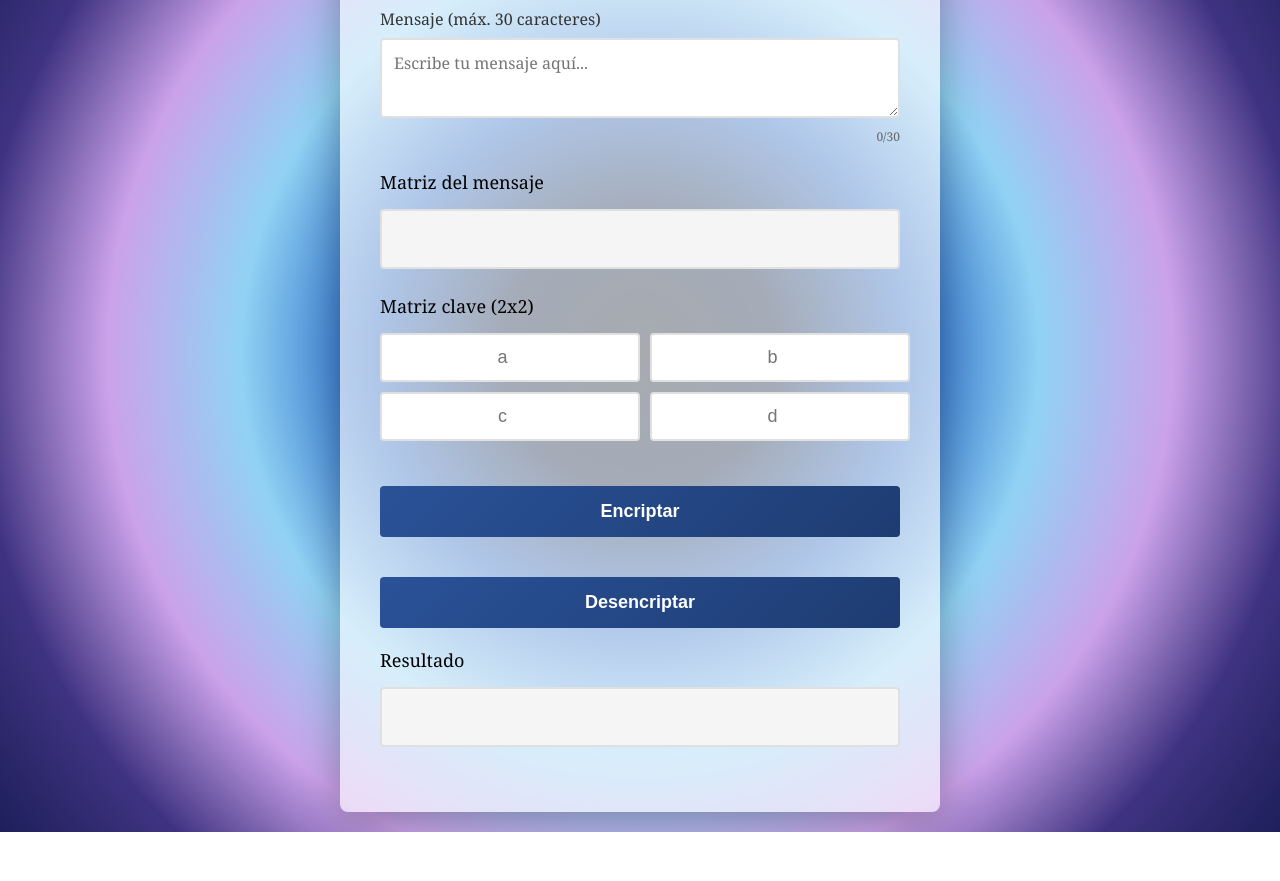
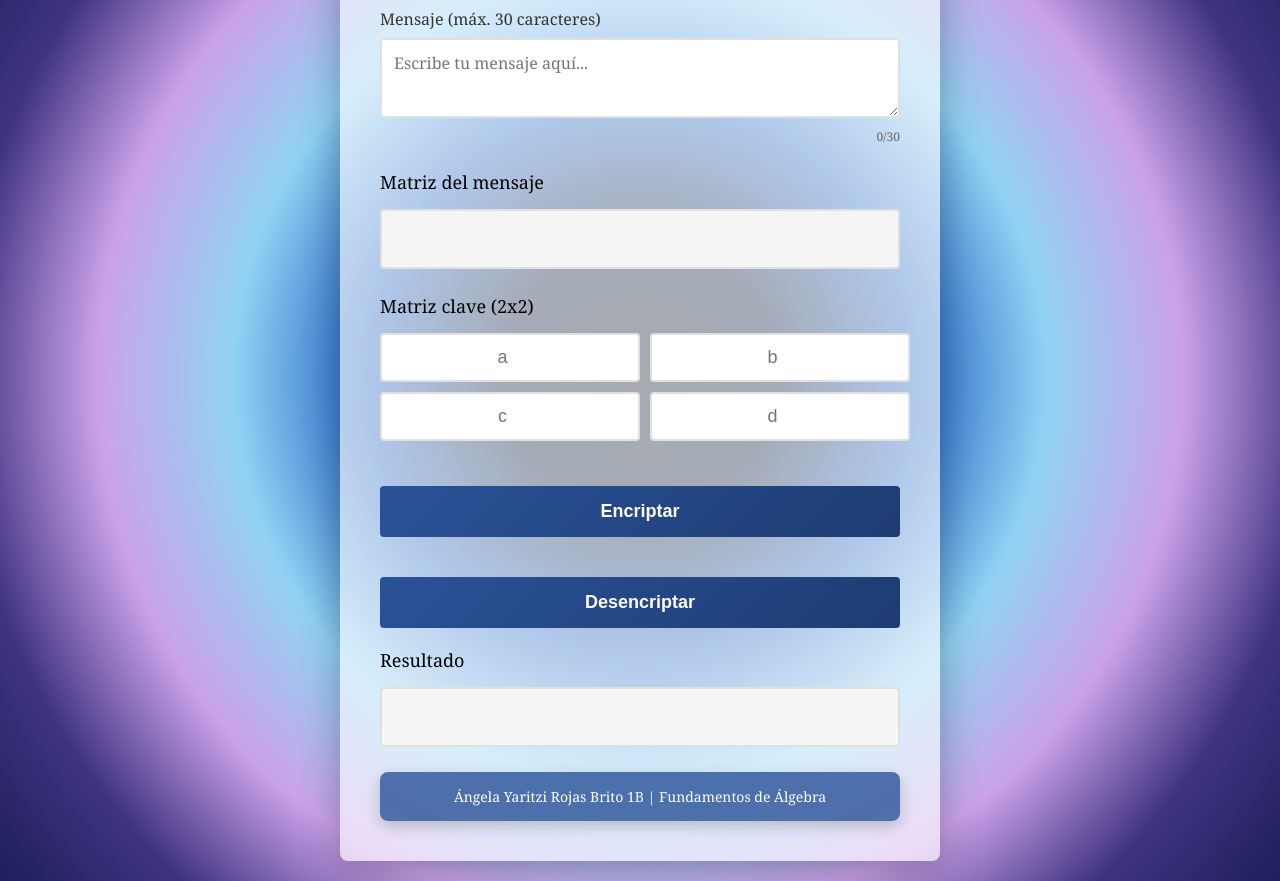
Before and after one commit to angela-rojas05/Proyecto-de-ela, a plain HTML site: page index.html in a window 1280 px wide. Shown: the part 125-1006 px from the top of the page. Before the commit the page ends 957 px from the top, so only its background shows below. Drawn offline with Linux system fonts and the light colour scheme.

Commit message:
Agregar pie de página con datos del estudiante

```diff
--- a/estilos.css
+++ b/estilos.css
@@ -108,7 +108,7 @@ textarea:focus {
 button {
     width: 100%;
     padding: 15px;
-    background: #642889;
+    background: #ad82c8;
     color: white;
     border: none;
     border-radius: 4px;
@@ -168,3 +168,16 @@ button:active {
     transform: scale(0.97);
     box-shadow: 0 4px 10px rgba(0, 0, 0, 0.2);
 }
+.footer-box {
+    width: 100%;
+    max-width: 600px;
+    margin: 20px auto 0; /* Separa del contenido principal */
+    padding: 15px;
+    background: rgba(42, 82, 152, 0.8);
+    color: white;
+    border-radius: 8px;
+    font-size: 14px;
+    text-align: center;
+    box-shadow: 0 5px 15px rgba(0,0,0,0.2);
+    font-family: Georgia, "Times New Roman", Times, serif;
+}
--- a/index.html
+++ b/index.html
@@ -40,7 +40,12 @@
             <h3>Resultado</h3>
             <div id="resultado" class="resultado-box"></div>
         </div>
+        <div class="footer-box">
+        Ángela Yaritzi Rojas Brito 1B | Fundamentos de Álgebra
+        </div>
+
     </div>
+
 
     <script src="script.js"></script>
 </body>
```
